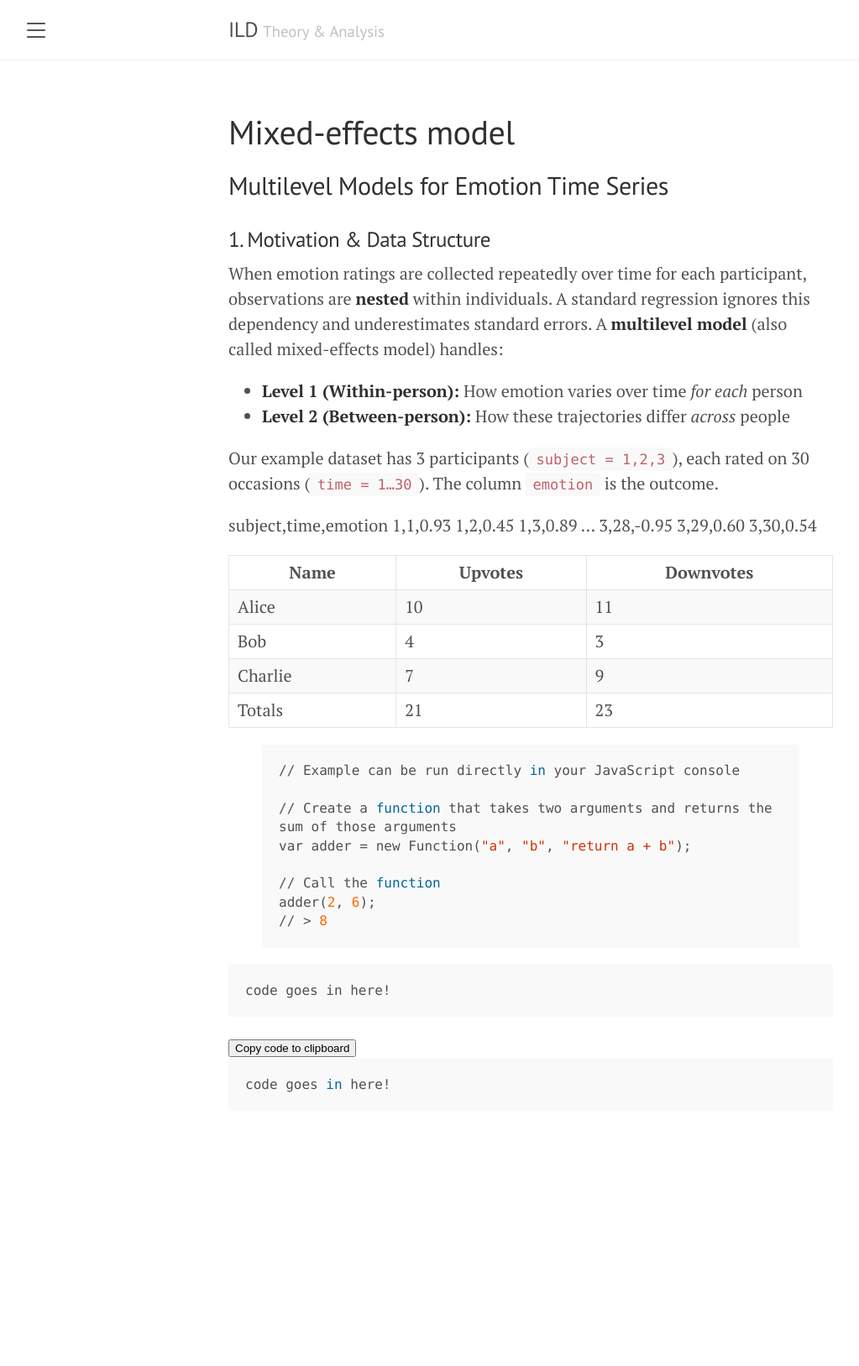
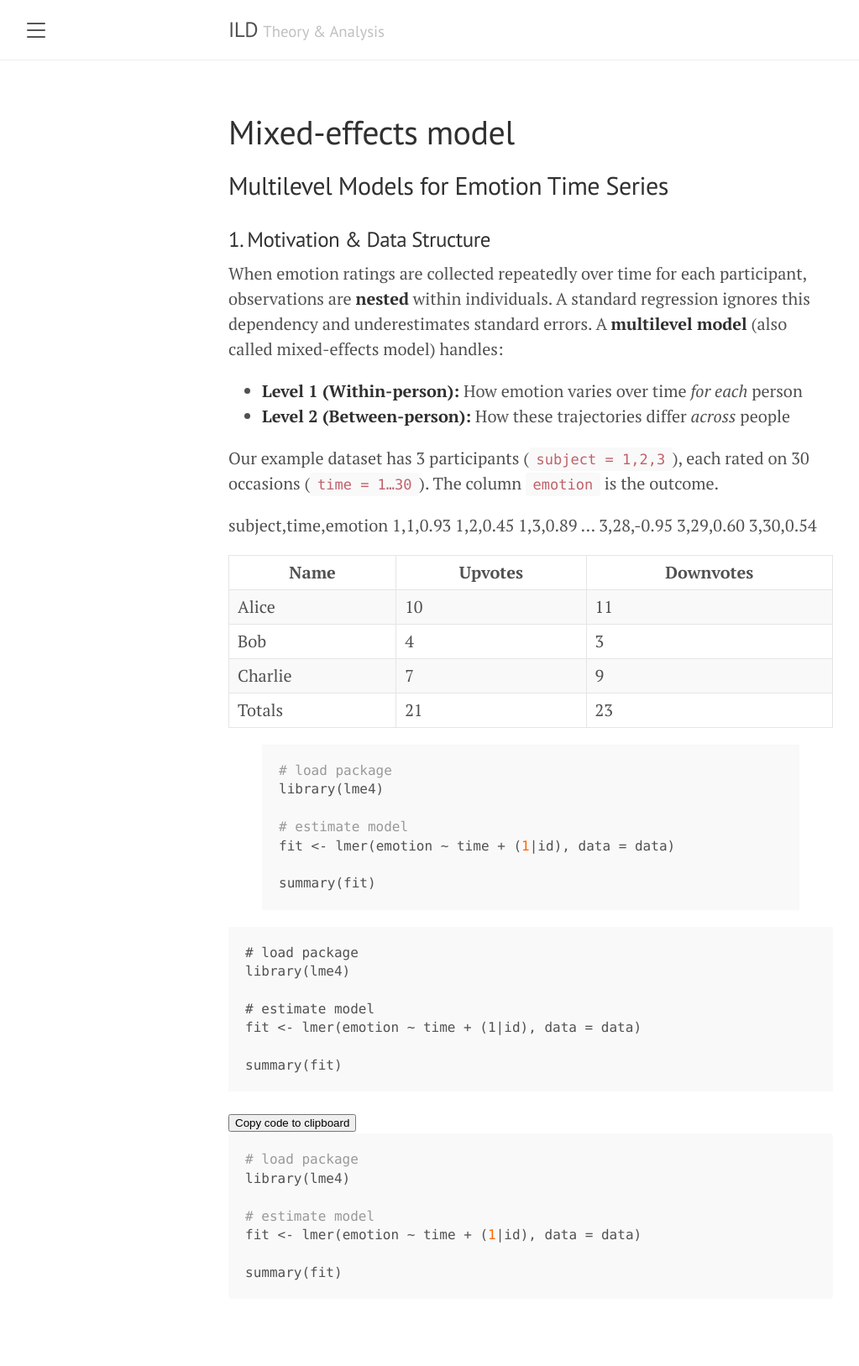
Before and after one commit to lennartseizer/ild, a Jekyll site: the page built from 3.md, in a window 1280 px wide. Shown: the whole page at 84% size, without its empty margins (8-1031 px from the left). Built offline with Jekyll 4.4.1, drawn with Linux system fonts in a browser that asks for light colours; before the commit the page ends 1403 px from its top, so only the background shows below that.

Commit message:
Update 3.md

````diff
--- a/3.md
+++ b/3.md
@@ -59,20 +59,31 @@ subject,time,emotion
 </table>
 
 {% highlight R %}
-// Example can be run directly in your JavaScript console
+# load package
+library(lme4)
 
-// Create a function that takes two arguments and returns the sum of those arguments
-var adder = new Function("a", "b", "return a + b");
+# estimate model
+fit <- lmer(emotion ~ time + (1|id), data = data)
 
-// Call the function
-adder(2, 6);
-// > 8
+summary(fit)
 {% endhighlight %}
 
 ```someLanguage
-code goes in here!
+# load package
+library(lme4)
+
+# estimate model
+fit <- lmer(emotion ~ time + (1|id), data = data)
+
+summary(fit)
 ```
 {% include codeHeader.html %}
 ```R
-code goes in here!
+# load package
+library(lme4)
+
+# estimate model
+fit <- lmer(emotion ~ time + (1|id), data = data)
+
+summary(fit)
 ```
````
